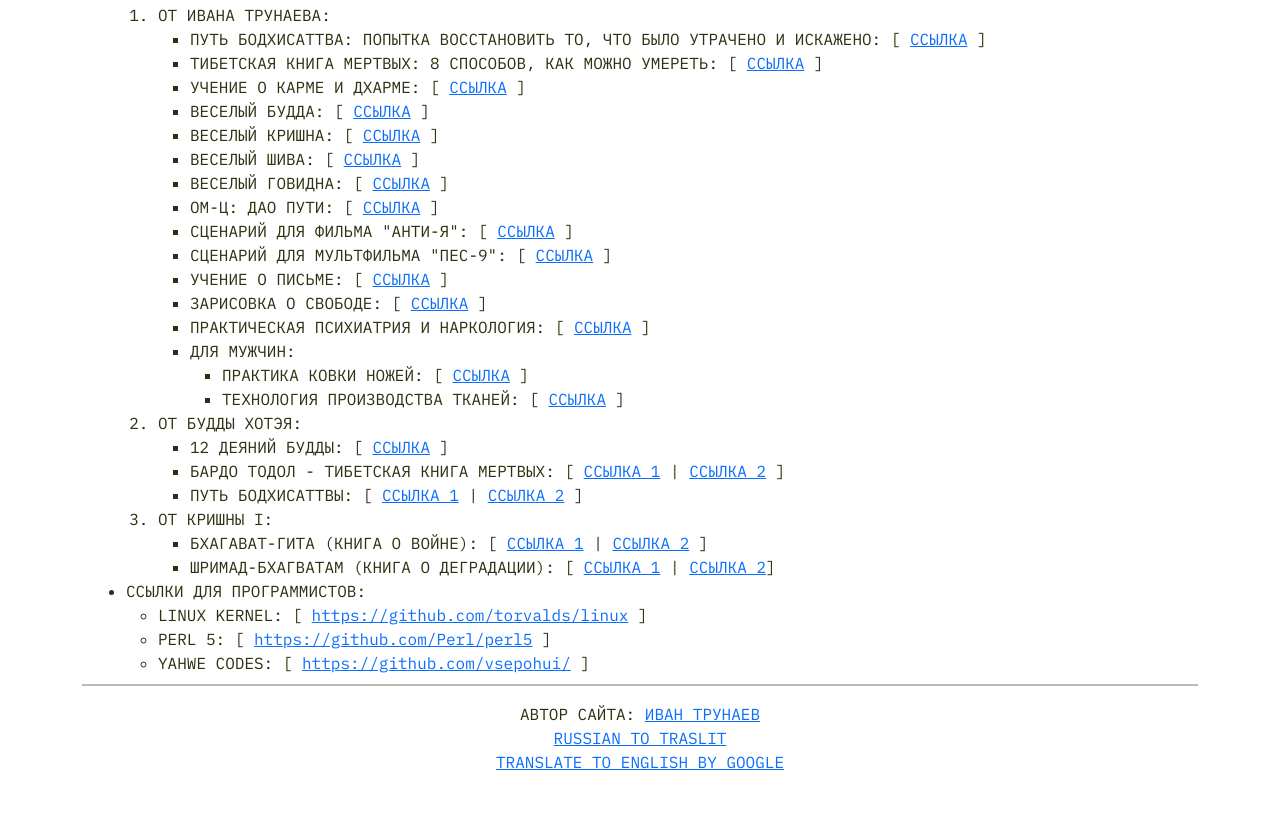
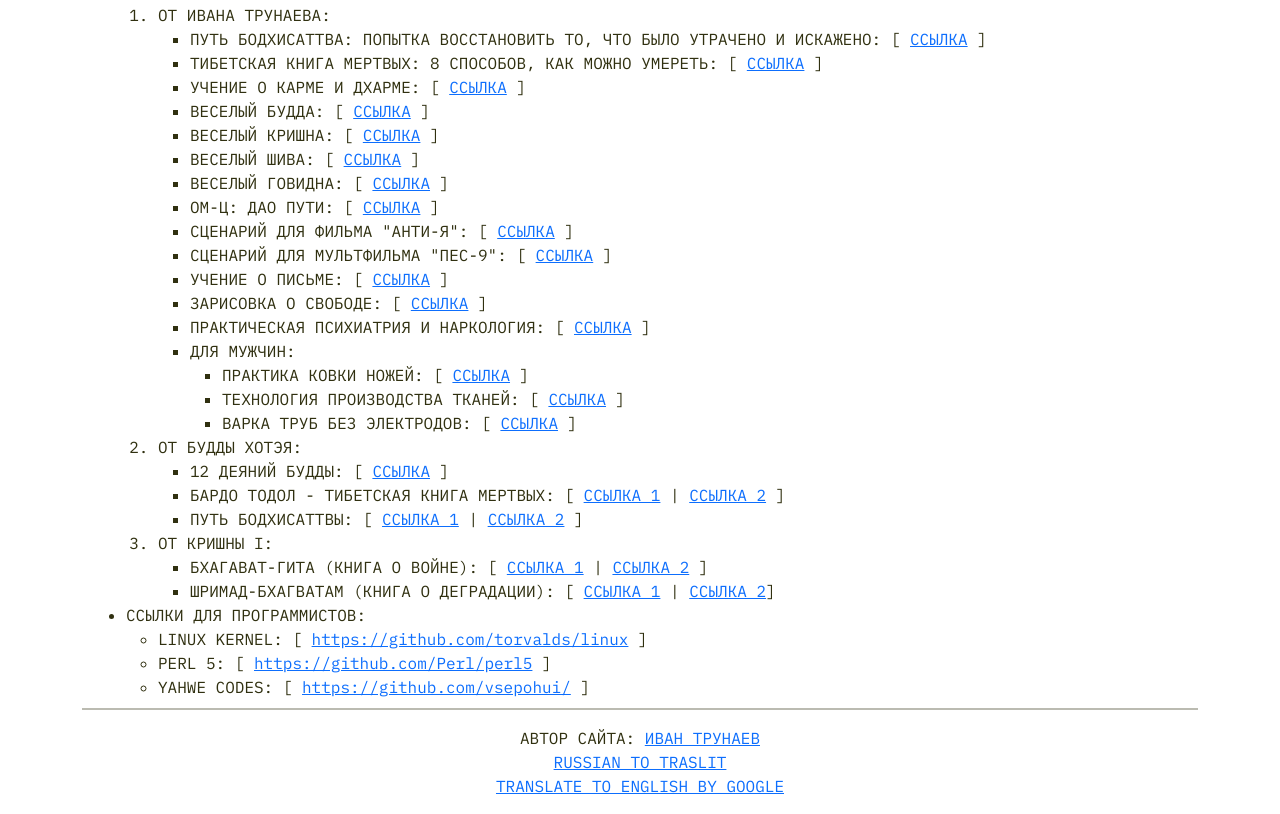
Before and after one commit to vsepohui/rupana, a plain HTML site: page index.html in a window 1280 px wide. Shown: the part 923-1737 px from the top of the page. Before the commit the page ends 1713 px from the top, so only its background shows below. Drawn offline with Linux system fonts and the light colour scheme.

Commit message:
Varka trub bez elektrodov

```diff
--- a/index.html
+++ b/index.html
@@ -85,6 +85,7 @@
 									<ul>
 										<li>ПРАКТИКА КОВКИ НОЖЕЙ: [ <a href="https://trunaev.ru/books/html/%D0%9F%D1%80%D0%B0%D0%BA%D1%82%D0%B8%D0%BA%D0%B0%20%D0%BA%D0%BE%D0%B2%D0%BA%D0%B8%20%D0%BD%D0%BE%D0%B6%D0%B5%D0%B9/">ССЫЛКА</a> ]</li>
 										<li>ТЕХНОЛОГИЯ ПРОИЗВОДСТВА ТКАНЕЙ: [ <a href="https://trunaev.ru/books/html/%D0%A2%D0%B5%D1%85%D0%BD%D0%BE%D0%BB%D0%BE%D0%B3%D0%B8%D1%8F%20%D0%BF%D1%80%D0%BE%D0%B8%D0%B7%D0%B2%D0%BE%D0%B4%D1%81%D1%82%D0%B2%D0%B0%20%D1%82%D0%BA%D0%B0%D0%BD%D0%B5%D0%B9/">ССЫЛКА</a> ]</li>
+										<li>ВАРКА ТРУБ БЕЗ ЭЛЕКТРОДОВ: [ <a href="https://trunaev.ru/books/html/%D0%92%D0%B0%D1%80%D0%BA%D0%B0%20%D1%82%D1%80%D1%83%D0%B1%20%D0%B1%D0%B5%D0%B7%20%D1%8D%D0%BB%D0%B5%D0%BA%D1%82%D1%80%D0%BE%D0%B4%D0%BE%D0%B2/">ССЫЛКА</a> ]</li>
 									</ul>
 								</li>
 							</ul>
```
